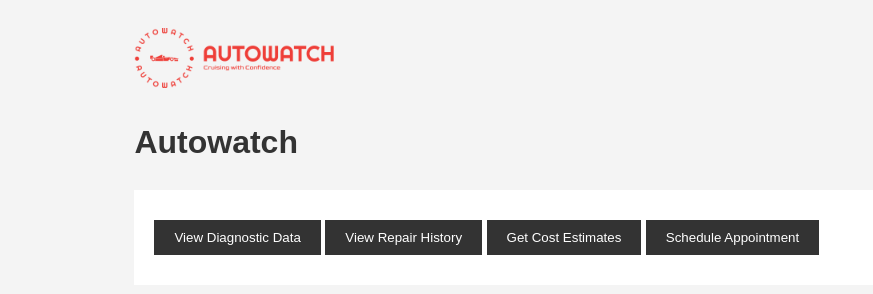
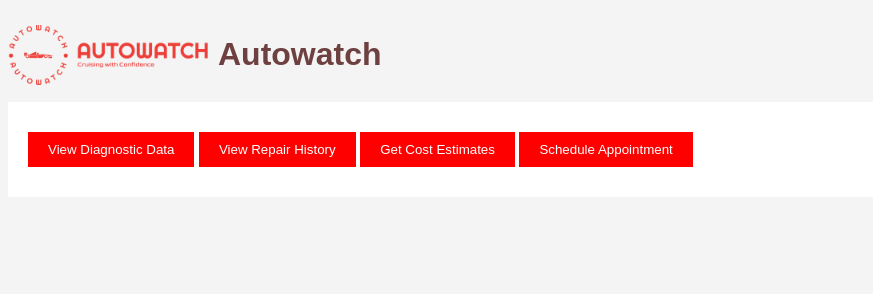
Before and after one commit to josemorales956/AutoWatch, a plain HTML site: page index.html in a window 1280 px wide. Shown: the whole page, without its empty margins (0-873 px from the left). Drawn offline with Linux system fonts and the light colour scheme.

Commit message:
Align picture

```diff
--- a/index.html
+++ b/index.html
@@ -5,9 +5,10 @@
     <link rel="stylesheet" href="styles.css">
 </head>
 <body>
-    <div class="container">
+    <div class="header">
         <img src="https://raw.githubusercontent.com/josemorales956/AutoWatch/main/autowatch-logo-zip-file/png/logo-no-background.png" alt="Autowatch Logo" id="logo" />
         <h1>Autowatch</h1>
+    </div>
 
         <!-- Main Menu -->
         <div class="section" id="mainMenu">
--- a/styles.css
+++ b/styles.css
@@ -1,7 +1,7 @@
 body {
     font-family: Arial, sans-serif;
     background-color: #f4f4f4;
-    color: #333;
+    color: #6e4040;
     line-height: 1.6;
 }
 
@@ -20,7 +20,7 @@ body {
 button {
     display: inline-block;
     border: none;
-    background-color: #333;
+    background-color: #ff0000;
     color: white;
     padding: 10px 20px;
     margin: 10px 0;
@@ -44,13 +44,11 @@ li {
 
 .header {
     display: flex;
-    align-items: center;
-    padding-top: 20px;
+    align-items: center; /* Aligns items vertically in the center */
 }
 
 #logo {
     width: 200px; /* Adjust the size as needed */
     height: auto;
-    margin-right: 10px;
-    margin-top: auto;/* Adds some space between the logo and the title */
+    margin-right: 10px; /* Adds space between the logo and the title */
 }
```
